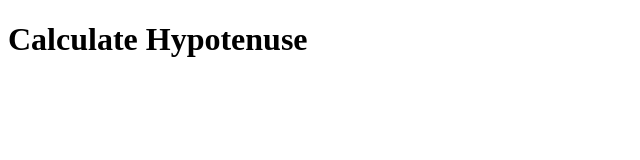
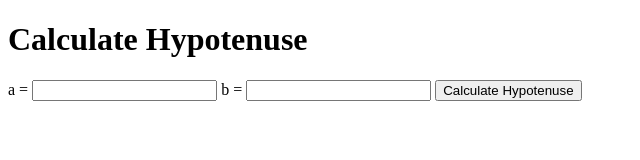
Before and after one commit to nayanendunaskar/fun-with-triangles, a plain HTML site: page hypotenuse.html in a window 1280 px wide. Shown: the whole page, without its empty margins (0-640 px from the left). Drawn offline with Linux system fonts and the light colour scheme.

Commit message:
html part done

```diff
--- a/hypotenuse.html
+++ b/hypotenuse.html
@@ -4,10 +4,21 @@
     <meta charset="UTF-8">
     <meta http-equiv="X-UA-Compatible" content="IE=edge">
     <meta name="viewport" content="width=device-width, initial-scale=1.0">
-    <title>hypotenuse</title>
+    <title>Hypotenuse</title>
 </head>
 <body>
     <h1>Calculate Hypotenuse</h1>
 
+    <label>a =</label>
+    <input type="number" class="side-input" />
+    <label>b =</label>
+    <input type="number" class="side-input" />
+
+    <button id="hypotenuse-btn">Calculate Hypotenuse</button>
+
+    <div id="output"></div>
+
+
+    <script src="hypotenuse.js"></script>
 </body>
 </html>
```
